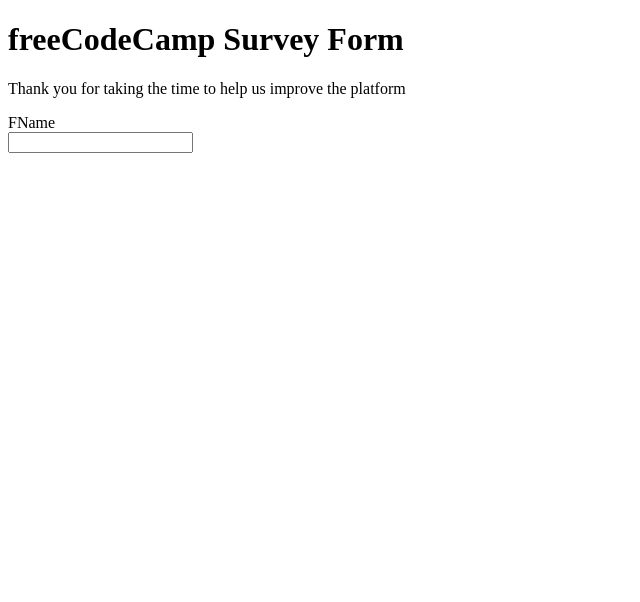
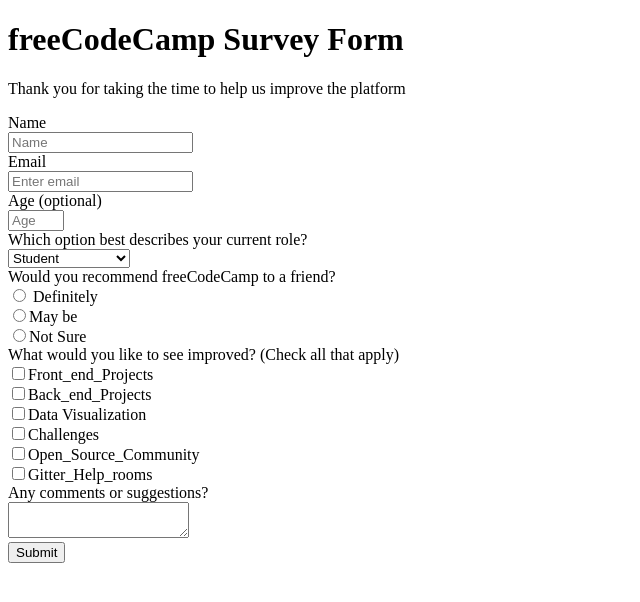
Before and after one commit to PNdunguMaina/Survey-form-using-HTML-CSS, a plain HTML site: page index.html in a window 1280 px wide. Shown: the whole page, without its empty margins (0-640 px from the left). Drawn offline with Linux system fonts and the light colour scheme.

Commit message:
Complete index.html

```diff
--- a/index.html
+++ b/index.html
@@ -12,9 +12,47 @@
 
     <h1 id="title">freeCodeCamp Survey Form</h1>
     <p id="description">Thank you for taking the time to help us improve the platform</p>
+
     <form id="survey-form">
-      <label for="fname">FName</label><br>
-      <input type="text" id="name" name="fname"><br>
+
+      <label id="name-label" for="name">Name</label><br>
+      <input type="text" id="name" name="name" placeholder="Name" required><br>
+
+      <label id="email-label" for="email">Email</label><br>
+      <input type="email" id="email" name="email" placeholder="Enter email" required><br>
+
+      <label id="number-label" for="number">Age (optional)</label><br>
+      <input type="number" id="number" name="number" placeholder="Age" min="12" max="75"><br>
+
+      <label for="options">Which option best describes your current role?</label><br>
+      <select name="options" id="dropdown">
+        <option value="Student">Student</option>
+        <option value="Full Time Job">Full Time Job</option>
+        <option value="Full Time Leader">Full Time Leader</option>
+        <option value="Prefer not to say">Prefer not to say</option>
+        <option value="Other">Other</option>
+      </select><br>
+
+      <label >Would you recommend freeCodeCamp to a friend?</label><br>
+      <input type="radio" id="definitely" name="recommendation" value="definitely"> Definitely<br>
+      <input type="radio" id="maybe" name="recommendation" value="maybe">May be<br>
+      <input type="radio" id="notsure" name="recommendation" value="notsure">Not Sure<br>
+
+      <label >What would you like to see improved? (Check all that apply)</label><br>
+      <input type="checkbox" id="Front_end_Projects" name="Front_end_Projects" value="Front_end_Projects">Front_end_Projects<br>
+      <input type="checkbox" id="Back_end_Projects" name="Back_end_Projects" value="Back_end_Projects">Back_end_Projects<br>
+      <input type="checkbox" id="Data_Visualization" name="Data_Visualization" value="Data Visualization">Data Visualization<br>
+      <input type="checkbox" id="Challenges" name="Challenges" value="Challenges">Challenges<br>
+      <input type="checkbox" id="Open_Source_Community" name="Open_Source_Community" value="Open_Source_Community">Open_Source_Community<br>
+      <input type="checkbox" id="Gitter_Help_rooms" name="Gitter_Help_rooms" value="Gitter_Help_rooms">Gitter_Help_rooms<br>
+
+
+      <label>Any comments or suggestions?</label><br>
+      <textarea placeholder="Enter your comment here">
+
+      </textarea><br>
+
+      <button id="submit">Submit</button>
 
     </form>
     <!--
```
